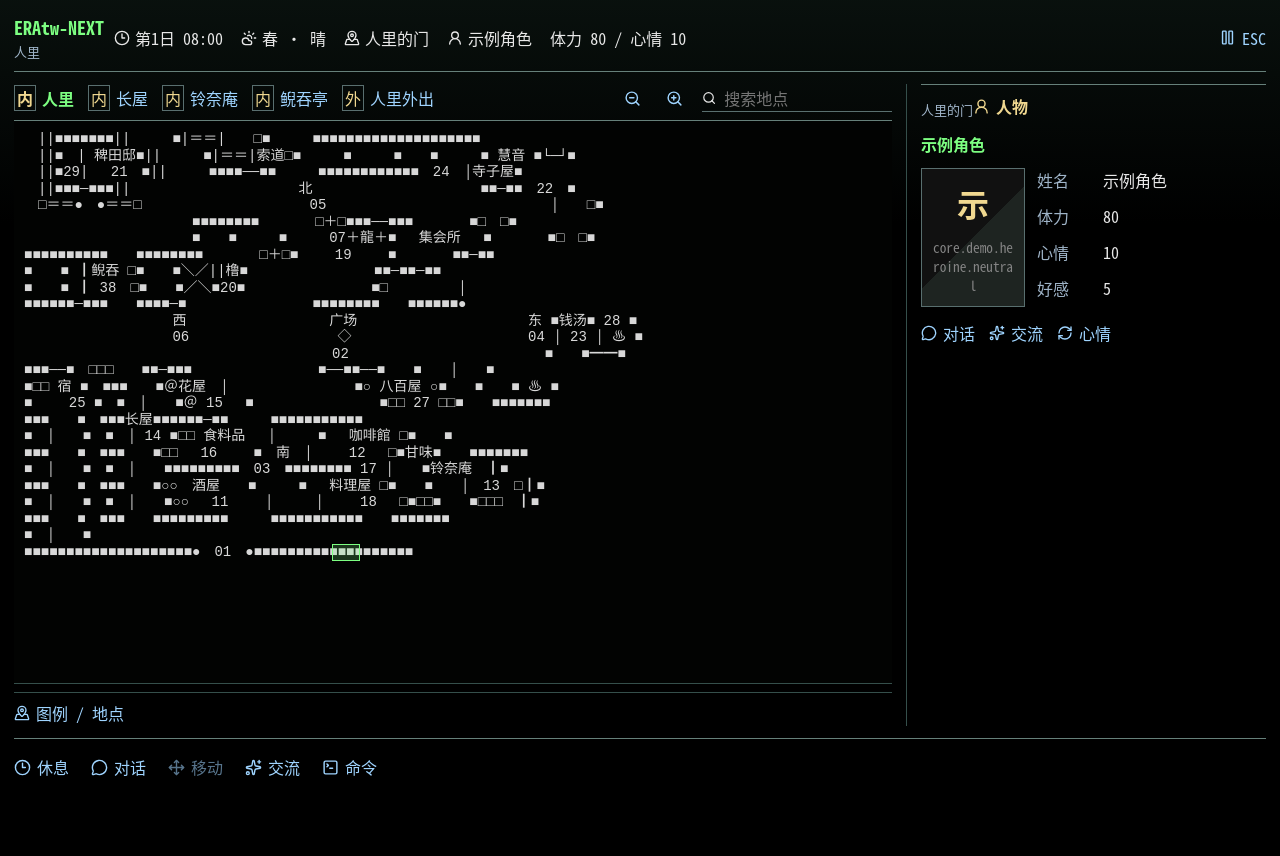
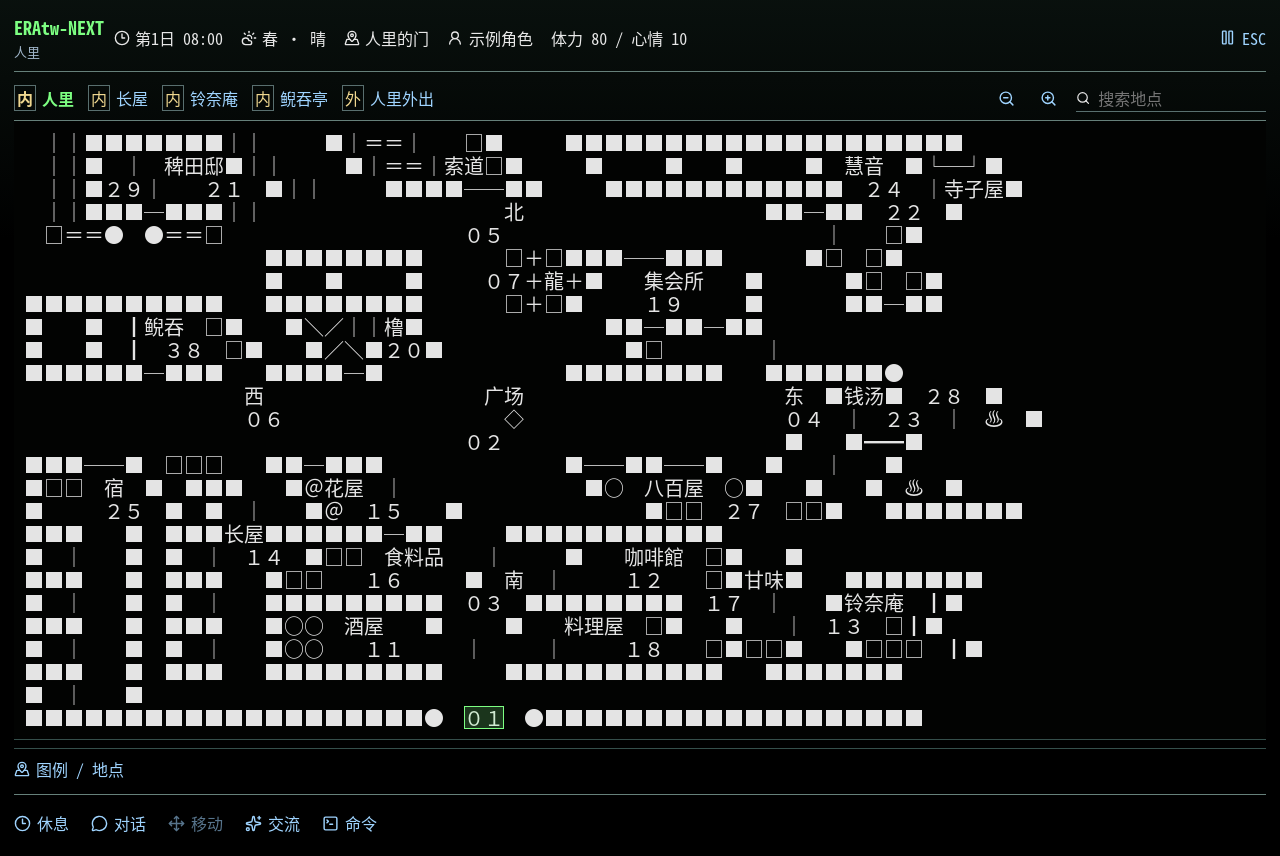
Before and after one commit to PlutoFar/ERAtw-NEXT, a React (Vite) app in the folder apps/desktop/: page / in a window 1280 px wide. Both pictures are taken after a click on the button "继续". Before the commit the page ends 800 px from the top, so only its background shows below. Built offline with nearby package versions, Linux system fonts and the light colour scheme.

Commit message:
Fix traditional map and menu UX

```diff
--- a/apps/desktop/src/components/traditional/AsciiMapViewport.tsx
+++ b/apps/desktop/src/components/traditional/AsciiMapViewport.tsx
@@ -21,12 +21,18 @@ interface AsciiMapViewportProps {
 type MapStyle = CSSProperties & {
   "--ascii-columns": number;
   "--ascii-font-scale": number;
+  "--ascii-rows": number;
 };
 
 type HotspotStyle = CSSProperties & {
   "--hotspot-column": number;
   "--hotspot-row": number;
   "--hotspot-width": number;
+};
+
+type CellStyle = CSSProperties & {
+  gridColumn: number;
+  gridRow: number;
 };
 
 export const AsciiMapViewport = ({
@@ -47,13 +53,45 @@ export const AsciiMapViewport = ({
   const style: MapStyle = {
     "--ascii-columns": model.maxColumns,
     "--ascii-font-scale": zoom,
+    "--ascii-rows": model.rowCount,
   };
 
   return (
     <div className="ascii-map-viewport" style={style}>
-      <pre className="ascii-map-text" aria-label="era text map">
+      <pre className="ascii-map-source" aria-hidden="true">
         {model.lines.join("\n")}
       </pre>
+      <div
+        className="ascii-map-grid"
+        aria-label="era text map"
+        data-row-count={model.rowCount}
+        data-column-count={model.maxColumns}
+      >
+        {model.gridRows.map((row, rowIndex) => (
+          <div className="ascii-map-row" key={`${area?.id ?? "missing"}:${rowIndex}`}>
+            {row.map((character, columnIndex) => (
+              <span
+                className={
+                  character === " " || character === "　"
+                    ? "ascii-map-cell space"
+                    : "ascii-map-cell"
+                }
+                style={
+                  {
+                    gridColumn: columnIndex + 1,
+                    gridRow: rowIndex + 1,
+                  } satisfies CellStyle
+                }
+                data-map-row={rowIndex}
+                data-map-column={columnIndex}
+                key={`${rowIndex}:${columnIndex}`}
+              >
+                {character === " " || character === "　" ? "\u00a0" : character}
+              </span>
+            ))}
+          </div>
+        ))}
+      </div>
       <div className="ascii-map-hotspots" aria-label="text map hotspots">
         {model.hotspots.map((hotspot) => {
           const locationId =
--- a/apps/desktop/src/components/traditional/GameHud.tsx
+++ b/apps/desktop/src/components/traditional/GameHud.tsx
@@ -11,6 +11,7 @@ import {
 
 interface GameHudProps {
   currentLocation: Location | undefined;
+  onOpenCharacters: () => void;
   onPause: () => void;
   playerCharacter: Character | undefined;
   selectedCharacter: Character | undefined;
@@ -20,6 +21,7 @@ interface GameHudProps {
 
 export const GameHud = ({
   currentLocation,
+  onOpenCharacters,
   onPause,
   playerCharacter,
   selectedCharacter,
@@ -45,10 +47,15 @@ export const GameHud = ({
         <span>
           <MapPinned size={16} aria-hidden="true" /> {locationName(currentLocation)}
         </span>
-        <span>
+        <button
+          type="button"
+          className="hud-status-button"
+          onClick={onOpenCharacters}
+          aria-label="打开人物面板"
+        >
           <UserRound size={16} aria-hidden="true" />{" "}
           {selectedCharacter ? characterName(selectedCharacter) : `${occupants.length} 人`}
-        </span>
+        </button>
         <span>
           体力 {playerCharacter?.state.energy ?? "--"} / 心情{" "}
           {playerCharacter?.state.mood ?? "--"}
--- a/apps/desktop/src/components/traditional/GameScreen.tsx
+++ b/apps/desktop/src/components/traditional/GameScreen.tsx
@@ -56,6 +56,7 @@ export const GameScreen = ({ onPause, services, world }: GameScreenProps) => {
   const [contextMenu, setContextMenu] = useState<ContextMenuState | null>(null);
   const [pinnedLocationId, setPinnedLocationId] = useState<string | undefined>();
   const [selectedCharacterId, setSelectedCharacterId] = useState<string | undefined>();
+  const [characterPanelOpen, setCharacterPanelOpen] = useState(false);
   const [dismissedDialogueToken, setDismissedDialogueToken] = useState<string | null>(
     null,
   );
@@ -219,6 +220,7 @@ export const GameScreen = ({ onPause, services, world }: GameScreenProps) => {
     >
       <GameHud
         currentLocation={currentLocation}
+        onOpenCharacters={() => setCharacterPanelOpen(true)}
         onPause={onPause}
         playerCharacter={playerCharacter}
         selectedCharacter={selectedCharacter}
@@ -345,11 +347,13 @@ export const GameScreen = ({ onPause, services, world }: GameScreenProps) => {
           </details>
         </main>
 
-        <div className="game-dock">
+        <div className="floating-panel-stack">
+          {characterPanelOpen ? (
             <CharacterDock
               currentLocation={currentLocation}
               loading={services.loading}
               onAdjustRelationship={adjustRelationship}
+              onClose={() => setCharacterPanelOpen(false)}
               onRollMood={rollMood}
               onSelectCharacter={setSelectedCharacterId}
               onStartDialogue={startDialogue}
@@ -357,6 +361,8 @@ export const GameScreen = ({ onPause, services, world }: GameScreenProps) => {
               selectedCharacter={selectedCharacter}
               world={world}
             />
+          ) : null}
+          {inspectedLocation ? (
             <LocationDrawer
               currentLocation={currentLocation}
               loading={services.loading}
@@ -369,6 +375,7 @@ export const GameScreen = ({ onPause, services, world }: GameScreenProps) => {
               textMap={textMap}
               world={world}
             />
+          ) : null}
         </div>
       </div>
 
--- a/apps/desktop/src/components/traditional/PauseMenu.tsx
+++ b/apps/desktop/src/components/traditional/PauseMenu.tsx
@@ -51,7 +51,7 @@ export const PauseMenu = ({
 
         <div className="pause-panel">
           {panel === "save" || panel === "load" ? (
-            <SaveLoadPanel services={services} />
+            <SaveLoadPanel mode={panel} services={services} />
           ) : null}
           {panel === "mod" ? <ModPanel services={services} /> : null}
           {panel === "settings" ? <SettingsPanel /> : null}
--- a/apps/desktop/src/components/traditional/viewModel.ts
+++ b/apps/desktop/src/components/traditional/viewModel.ts
@@ -21,9 +21,11 @@ export interface AsciiMapHotspot {
 }
 
 export interface AsciiMapModel {
+  gridRows: string[][];
   lines: string[];
   hotspots: AsciiMapHotspot[];
   maxColumns: number;
+  rowCount: number;
 }
 
 export const seasonLabels = {
@@ -134,9 +136,11 @@ export const normalizeMapRunText = (text: string) => {
 export const buildAsciiMapModel = (area: TextMapArea | undefined): AsciiMapModel => {
   if (!area) {
     return {
+      gridRows: [["N", "O", " ", "T", "E", "X", "T", " ", "M", "A", "P", " ", "D", "A", "T", "A"]],
       lines: ["NO TEXT MAP DATA"],
       hotspots: [],
       maxColumns: 16,
+      rowCount: 1,
     };
   }
 
@@ -167,9 +171,13 @@ export const buildAsciiMapModel = (area: TextMapArea | undefined): AsciiMapModel
       .join("");
   });
 
+  const maxColumns = Math.max(1, ...lines.map(charLength));
+
   return {
+    gridRows: lines.map((line) => Array.from(line)),
     lines,
     hotspots,
-    maxColumns: Math.max(1, ...lines.map(charLength)),
+    maxColumns,
+    rowCount: lines.length,
   };
 };
--- a/apps/desktop/src/styles.css
+++ b/apps/desktop/src/styles.css
@@ -81,6 +81,44 @@ button:disabled {
   grid-template-columns: minmax(0, 1fr) minmax(280px, 420px);
   min-height: calc(100vh - 28px);
   padding: clamp(22px, 5vh, 54px) clamp(12px, 4vw, 48px);
+}
+
+.title-subscreen {
+  background: #000;
+  display: grid;
+  grid-template-rows: auto minmax(0, 1fr);
+  min-height: calc(100vh - 28px);
+  padding: clamp(18px, 4vh, 46px) clamp(12px, 4vw, 52px);
+}
+
+.menu-screen-header {
+  align-items: center;
+  border-bottom: 1px solid #66807a;
+  display: flex;
+  gap: 18px;
+  padding-bottom: 14px;
+}
+
+.menu-screen-header span {
+  color: #f0d890;
+}
+
+.menu-screen-header h1 {
+  color: #7dff82;
+  font-size: 32px;
+  letter-spacing: 0;
+  line-height: 1;
+  margin: 4px 0 0;
+}
+
+.menu-screen-body {
+  align-content: start;
+  display: grid;
+  gap: 16px;
+  max-width: 980px;
+  min-height: 0;
+  overflow: auto;
+  padding-top: 28px;
 }
 
 .title-mark {
@@ -189,6 +227,11 @@ button:disabled {
   white-space: nowrap;
 }
 
+.hud-status-button {
+  color: #e8e8e8;
+  min-height: 22px;
+}
+
 .hud-pause,
 .icon-button {
   justify-content: center;
@@ -196,9 +239,8 @@ button:disabled {
 }
 
 .game-layout {
-  display: grid;
+  display: block;
   gap: 14px;
-  grid-template-columns: minmax(0, 1fr) minmax(280px, 360px);
   min-height: 0;
   padding: 12px 0;
 }
@@ -265,7 +307,8 @@ button:disabled {
 }
 
 .ascii-map-viewport {
-  --ascii-line: 1.18em;
+  --ascii-cell: 1em;
+  --ascii-line: 1.15em;
 
   background: #020302;
   border-bottom: 1px solid #354f4b;
@@ -275,7 +318,7 @@ button:disabled {
     "Microsoft YaHei Mono", "Microsoft YaHei", SimSun, "Noto Sans Mono CJK SC",
     "Noto Sans CJK SC", Consolas, "MS Gothic", monospace;
   font-feature-settings: "fwid" 1;
-  font-size: calc(14px * var(--ascii-font-scale));
+  font-size: calc(20px * var(--ascii-font-scale));
   font-variant-east-asian: full-width;
   height: 100%;
   line-height: var(--ascii-line);
@@ -284,33 +327,67 @@ button:disabled {
   position: relative;
 }
 
-.ascii-map-text {
-  color: #d8d8d8;
-  display: block;
-  line-height: var(--ascii-line);
+.ascii-map-source {
+  height: 1px;
   margin: 0;
-  min-width: calc(var(--ascii-columns) * 1em);
+  opacity: 0;
+  overflow: hidden;
+  pointer-events: none;
+  position: absolute;
+  width: 1px;
+}
+
+.ascii-map-grid {
+  display: grid;
+  grid-template-columns: repeat(var(--ascii-columns), var(--ascii-cell));
+  grid-template-rows: repeat(var(--ascii-rows), var(--ascii-line));
+  min-height: calc(var(--ascii-rows) * var(--ascii-line) + 20px);
+  min-width: calc(var(--ascii-columns) * var(--ascii-cell) + 20px);
   padding: 10px;
-  pointer-events: none;
+  width: max-content;
+}
+
+.ascii-map-row {
+  display: contents;
+}
+
+.ascii-map-cell {
+  align-items: center;
+  color: #e4e4e4;
+  display: inline-flex;
+  height: var(--ascii-line);
+  justify-content: center;
+  line-height: 1;
+  overflow: visible;
   white-space: pre;
+  width: var(--ascii-cell);
+}
+
+.ascii-map-cell.space {
+  color: transparent;
 }
 
 .ascii-map-hotspots {
-  inset: 10px;
-  min-width: calc(var(--ascii-columns) * 1em);
+  height: calc(var(--ascii-rows) * var(--ascii-line) + 20px);
+  left: 0;
+  min-width: calc(var(--ascii-columns) * var(--ascii-cell) + 20px);
+  pointer-events: none;
   position: absolute;
+  top: 0;
+  width: max-content;
 }
 
 .ascii-map-hotspot {
   background: rgb(127 215 255 / 0%);
   border: 1px solid transparent;
   height: var(--ascii-line);
-  left: calc(var(--hotspot-column) * 1em);
+  left: calc(10px + var(--hotspot-column) * var(--ascii-cell));
   min-height: 0;
   padding: 0;
+  pointer-events: auto;
   position: absolute;
-  top: calc(var(--hotspot-row) * var(--ascii-line));
-  width: calc(var(--hotspot-width) * 1em);
+  top: calc(10px + var(--hotspot-row) * var(--ascii-line));
+  width: calc(var(--hotspot-width) * var(--ascii-cell));
 }
 
 .ascii-map-hotspot:hover,
@@ -414,23 +491,29 @@ button:disabled {
   color: #9fb4c8;
 }
 
-.game-dock {
-  border-left: 1px solid #354f4b;
+.floating-panel-stack {
+  align-items: end;
   display: flex;
   flex-direction: column;
   gap: 12px;
-  min-height: 0;
-  min-width: 0;
-  overflow: auto;
-  padding-left: 14px;
+  pointer-events: none;
+  position: absolute;
+  right: 18px;
+  top: 96px;
+  z-index: 45;
 }
 
 .character-dock,
 .location-drawer {
-  border-top: 1px solid #66807a;
+  background: #030503;
+  border: 1px solid #66807a;
+  box-shadow: 0 12px 28px rgb(0 0 0 / 72%);
   display: grid;
   gap: 10px;
-  padding-top: 10px;
+  max-width: min(360px, calc(100vw - 36px));
+  padding: 12px;
+  pointer-events: auto;
+  width: 340px;
 }
 
 .panel-heading {
@@ -557,9 +640,15 @@ button:disabled {
   z-index: 35;
 }
 
-.pause-overlay,
+.pause-overlay {
+  background: #000;
+  inset: 0;
+  position: fixed;
+  z-index: 70;
+}
+
 .dialogue-layer {
-  background: rgb(0 0 0 / 78%);
+  background: rgb(0 0 0 / 92%);
   inset: 0;
   position: fixed;
   z-index: 70;
@@ -567,17 +656,18 @@ button:disabled {
 
 .pause-menu {
   display: grid;
-  gap: 24px;
-  grid-template-columns: 220px minmax(320px, 680px);
-  height: min(76vh, 680px);
-  margin: 10vh auto 0;
-  max-width: min(92vw, 980px);
+  gap: 28px;
+  grid-template-columns: 260px minmax(360px, 760px);
+  height: calc(100vh - 80px);
+  margin: 40px auto 0;
+  max-width: min(92vw, 1120px);
 }
 
 .pause-menu-list {
   border-right: 1px solid #66807a;
   display: grid;
   gap: 8px;
+  grid-auto-rows: max-content;
   padding-right: 20px;
 }
 
@@ -610,14 +700,45 @@ button:disabled {
 }
 
 .save-slot-panel {
-  display: flex;
-  flex-wrap: wrap;
+  display: grid;
   gap: 12px;
+  grid-template-columns: repeat(3, minmax(150px, 1fr));
+}
+
+.save-slot-panel button {
+  align-items: start;
+  border: 1px solid #354f4b;
+  display: grid;
+  gap: 4px;
+  justify-items: start;
+  min-height: 96px;
+  padding: 12px;
 }
 
 .save-slot-panel button.active-slot {
+  border-color: #f0d890;
   color: #f0d890;
   font-weight: 700;
+}
+
+.save-slot-panel button strong {
+  font-size: 18px;
+}
+
+.save-slot-panel button span {
+  color: #9fb4c8;
+}
+
+.save-slot-summary {
+  border-top: 1px solid #354f4b;
+  display: grid;
+  gap: 4px;
+  padding-top: 10px;
+}
+
+.save-slot-summary span,
+.save-slot-summary small {
+  color: #9fb4c8;
 }
 
 .slot-text,
```
Also changed, not shown: apps/desktop/src/components/traditional/CharacterDock.tsx (+6 -1 lines), apps/desktop/src/components/traditional/ShellPanels.tsx (+30 -5 lines), apps/desktop/src/components/traditional/TitleScreen.tsx (+32 -9 lines), 1 other file (tests, documents, lock files or other folders). Lines whose indentation alone changed are shown as unchanged.
